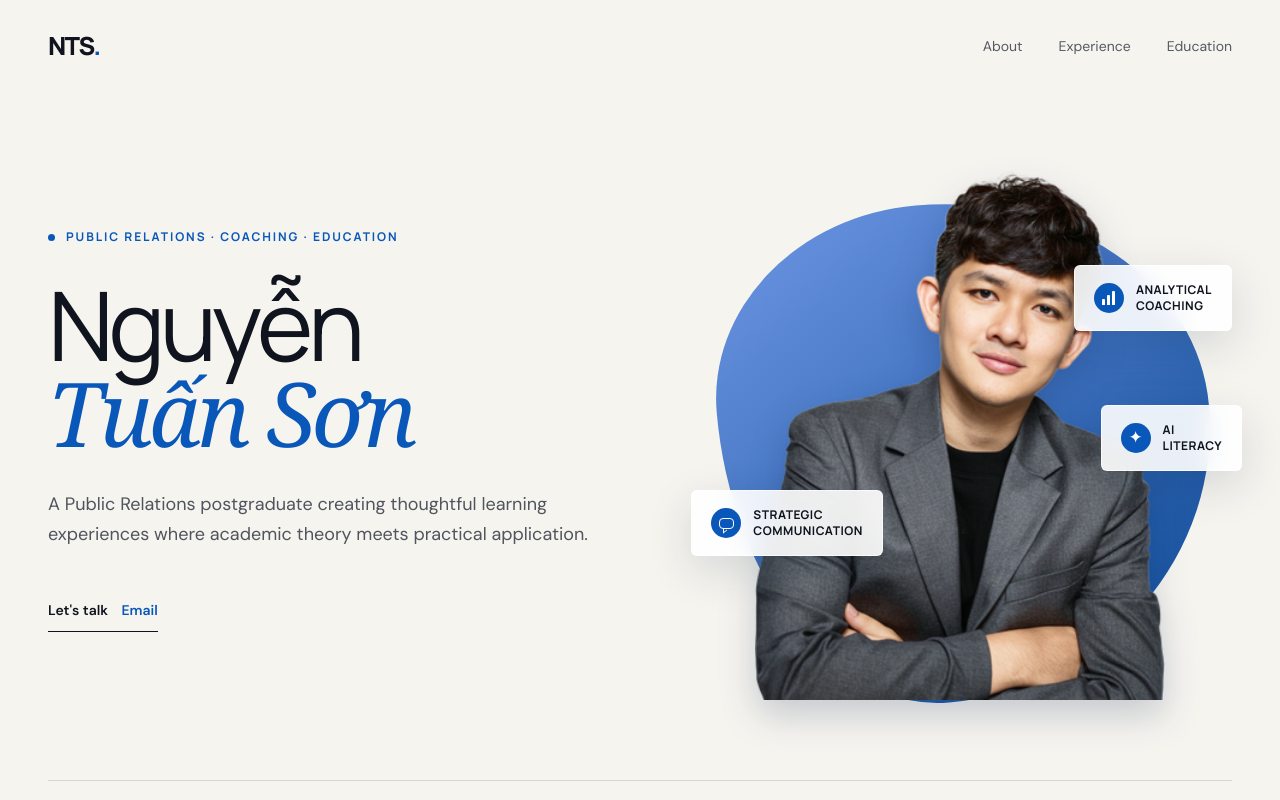
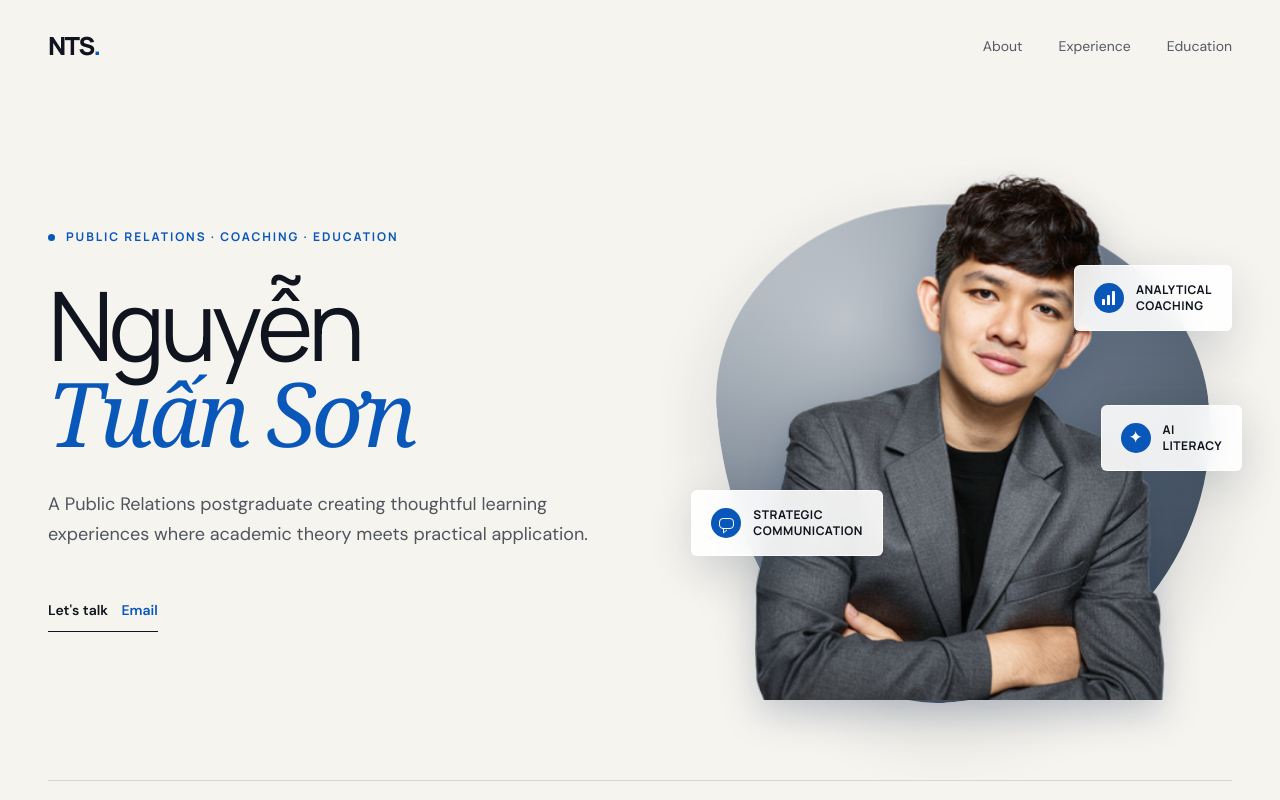
Before and after one commit to lightseekers3275-art/nguyen-tuan-son-cv, a Next.js app: page / in a window 1280 px wide. Shown: the top 800 px of the page. Built offline with nearby package versions, Linux system fonts and the light colour scheme.

Commit message:
Refine portrait backdrop with navy gray gradient

```diff
--- a/app/globals.css
+++ b/app/globals.css
@@ -66,9 +66,12 @@ h1 em { display: inline-block; font-size: .93em; letter-spacing: -.04em; }
 
 .portraitWrap { align-self: center; height: 540px; position: relative; }
 .blueBlob {
-  background: linear-gradient(145deg, #6a96ec, #054a9e);
+  background:
+    radial-gradient(circle at 28% 22%, rgba(255,255,255,.42), transparent 38%),
+    linear-gradient(145deg, #aeb8c4 0%, #68798d 48%, #24384f 100%);
   border-radius: 44% 56% 58% 42% / 38% 45% 55% 62%;
-  filter: saturate(.9);
+  box-shadow: inset 0 1px 0 rgba(255,255,255,.32), 0 24px 70px rgba(21,36,55,.14);
+  filter: saturate(.72);
   inset: 42px 20px 0 34px;
   position: absolute;
   transform: rotate(-5deg);
```
